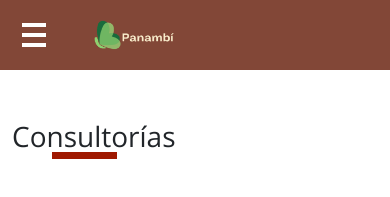
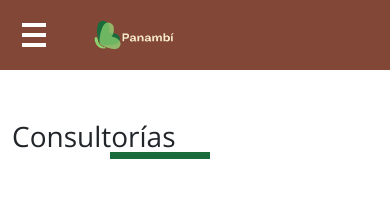
Before and after one commit to Matias-Benitez/Panambi, a React (Vite) app: page /consultoria in a window 390 px wide. Shown: the top 197 px of the page. Built offline with nearby package versions, Linux system fonts and the light colour scheme.

Commit message:
arreglo de line en consultorias, cambio a color verde

```diff
--- a/src/pages/consultorias/consultoria.css
+++ b/src/pages/consultorias/consultoria.css
@@ -158,6 +158,12 @@
 
 @media screen and (max-width: 576px) {
 
+    .line-consultoria::after {
+        width: 100px;
+        left: 60%;
+        background-color: #196B3C;
+    }
+
     .consultoria {
         padding: 0;
     }
```
